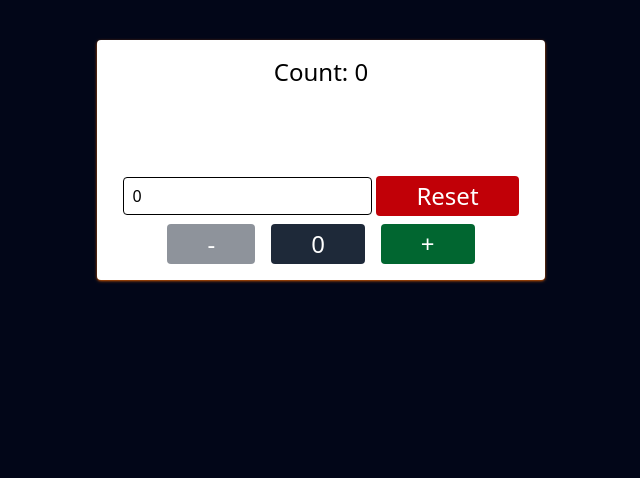
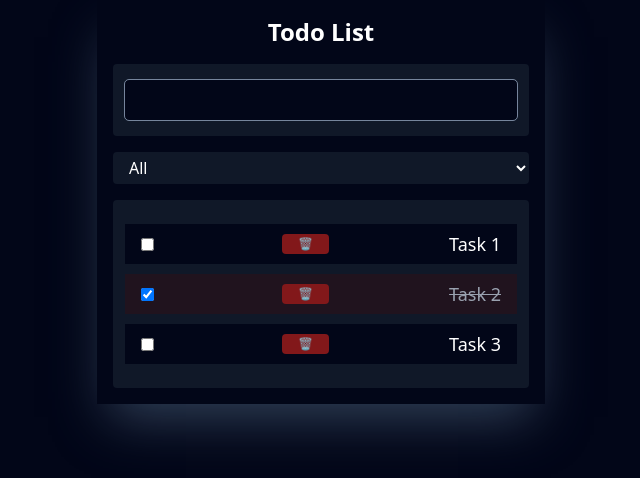
Before and after one commit to majidali129/react-coding-challenges, a React (Vite) app: page / in a window 1280 px wide. Shown: the top 478 px of the page, without its empty margins (319-959 px from the left). Built offline with nearby package versions, Linux system fonts and the light colour scheme.

Commit message:
feat: add new todo, filter by status, delete todo, ui , mark as done

```diff
--- a/src/App.tsx
+++ b/src/App.tsx
@@ -1,9 +1,9 @@
-import Counter from "./challenges/50 React Coding Puzzles/counter/Counter";
+import TodoList from "./challenges/50 React Coding Puzzles/dynamic-list/DynamicList";
 
 const App = () => {
   return (
-    <div className="bg-slate-950 h-screen">
-      <Counter />
+    <div className="bg-slate-950 h-screen overflow-y-hidden">
+      <TodoList />
     </div>
   );
 };
--- /dev/null
+++ b/src/challenges/50 React Coding Puzzles/dynamic-list/DynamicList.tsx
@@ -0,0 +1,117 @@
+import { ChangeEvent, FormEvent, useState } from "react";
+
+const data = [
+  { text: "Task 1", completed: false },
+  { text: "Task 2", completed: true },
+  { text: "Task 3", completed: false },
+];
+const TodoList = () => {
+  const [todos, setTodos] = useState(data);
+  const [input, setInput] = useState("");
+  const [filter, setFilter] = useState("");
+
+  const handleItemChecked = (todoValue: string) => {
+    setTodos((prevTodos) =>
+      prevTodos.map((item) =>
+        item.text === todoValue ? { ...item, completed: !item.completed } : item
+      )
+    );
+  };
+
+  const handleAddNewtodo = (e: FormEvent<HTMLFormElement>) => {
+    e.preventDefault();
+    if (!input) return;
+    setTodos((prevTodos) => [...prevTodos, { text: input, completed: false }]);
+    setInput("");
+  };
+
+  const handleItemDelete = (value: string) => {
+    setTodos((prevTodos) => prevTodos.filter((todo) => todo.text !== value));
+  };
+
+  const handleFilterChange = (e: ChangeEvent<HTMLSelectElement>) => {
+    const value = e.target.value;
+    setFilter(value);
+  };
+
+  const filteredTodos = todos.filter((todo) =>
+    filter === "completed"
+      ? todo.completed
+      : filter === "uncompleted"
+      ? !todo.completed
+      : true
+  );
+
+  return (
+    <div className="p-4 space-y-4  *:rounded *:px-3 max-w-md mx-auto shadow-2xl shadow-slate-700 max-h-screen  ">
+      <h1 className="text-2xl font-bold mb-4 text-white text-center">
+        Todo List
+      </h1>
+
+      <form onSubmit={handleAddNewtodo} className="bg-gray-900 py-4 ">
+        <input
+          className="py-2 text-slate-300 px-2 bg-slate-950 w-full outline outline-slate-400/80 rounded"
+          type="text"
+          name="todo"
+          id="todo"
+          value={input}
+          onChange={(e) => setInput(e.target.value)}
+        />
+      </form>
+
+      <div className="*:text-white !px-0">
+        <select
+          value={filter}
+          name="filter"
+          id="filter"
+          className="*:bg-gray-900 bg-gray-900 px-3 py-1 rounded w-full active:outline-0 focus:outline-0"
+          onChange={handleFilterChange}
+        >
+          <option value="all">All</option>
+          <option value="completed">Completed</option>
+          <option value="uncompleted">Uncompleted</option>
+        </select>
+      </div>
+      {filteredTodos.length ? (
+        <ul className="bg-gray-900 py-6 space-y-2.5 *:py-1.5 *:px-4   *:bg-slate-950 max-h-96 overflow-y-auto">
+          {filteredTodos.map((todo, index) => (
+            <li
+              key={index}
+              className={`flex transition-all duration-500  items-center justify-between ${
+                todo.completed && "!bg-red-950/30"
+              } `}
+            >
+              <input
+                type="checkbox"
+                className="mr-2"
+                checked={todo.completed}
+                onChange={() => handleItemChecked(todo.text)}
+              />
+              <button
+                onClick={() => handleItemDelete(todo.text)}
+                className="text-xs  bg-red-900 px-4 py-0.5 rounded hover:bg-red-700/80"
+              >
+                🗑️
+              </button>
+              <span
+                className={`text-lg ${
+                  todo.completed
+                    ? " transition-all duration-500 ease-in-out text-gray-400 line-through"
+                    : "text-white"
+                }`}
+              >
+                {todo.text}
+              </span>
+            </li>
+          ))}
+        </ul>
+      ) : (
+        <div className="flex items-center justify-center text-white/50">
+          No items found
+        </div>
+      )}
+    </div>
+  );
+};
+
+export default TodoList;
```
